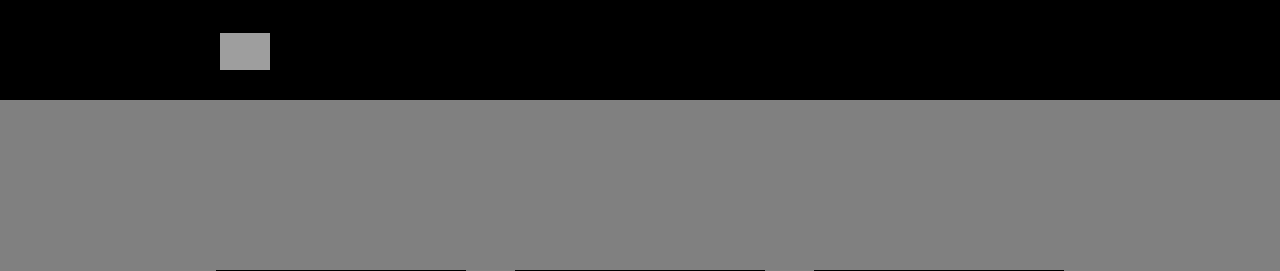
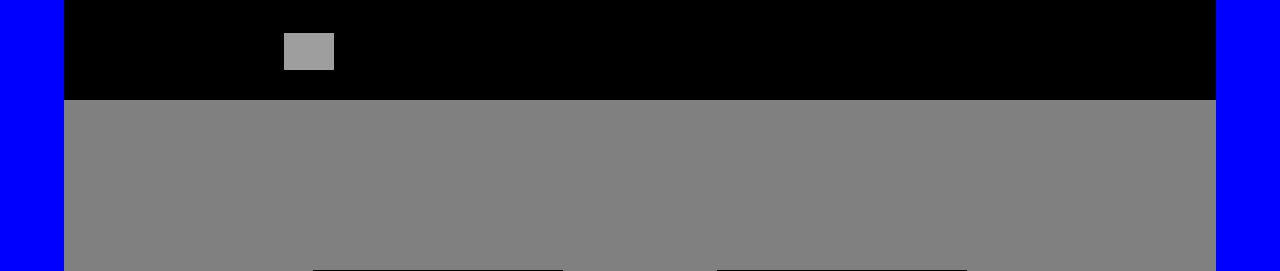
Before and after one commit to Basiglio/php-ajax-dischi, a PHP site: page /index_vue.php in a window 1280 px wide. Shown: the top 271 px of the page. Run offline with PHP 8.4, Linux system fonts and the light colour scheme; grey boxes are pictures that could not be loaded.

Commit message:
provando a risolvere il bonus

```diff
--- a/index_vue.php
+++ b/index_vue.php
@@ -9,8 +9,10 @@
 </head>
 <body>
   <span id="app">
+
+	<div class="wrapper_90">
 	<!-- HEADER -->
-    <header>
+	<header>
     <img :src="logo" alt="logo">
     </header>
 		<!-- /HEADER -->
@@ -29,6 +31,9 @@
       </div>
     </main>
 		<!-- /MAIN -->
+
+	</div>
+
   </span>
     <script src="js/app.js" charset="utf-8"></script>
 </body>
```
